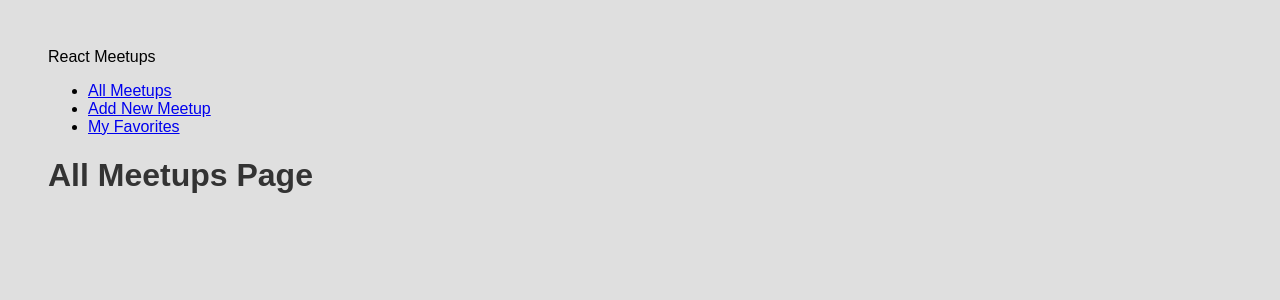
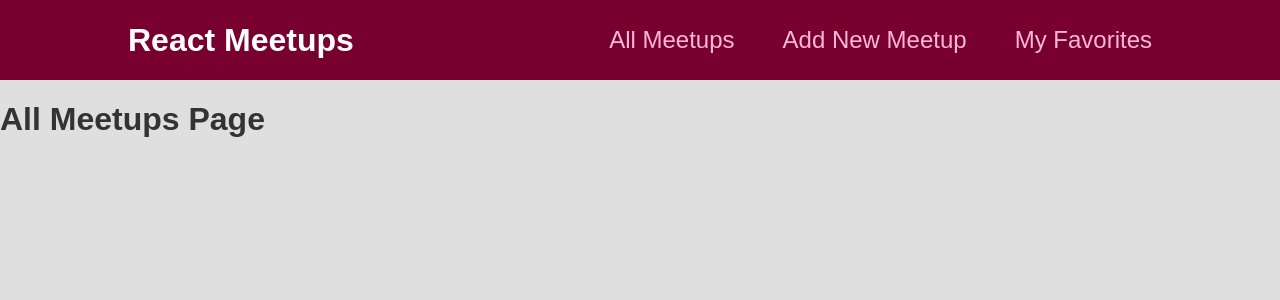
Before and after one commit to fullstackdev710/Next.js-React-The-Complete-Guide, a React (Create React App) app in the folder react-course/: page / in a window 1280 px wide. Shown: the top 300 px of the page. Built offline with nearby package versions, Linux system fonts and the light colour scheme.

Commit message:
Scoping Component Styles with CSS Modules

```diff
--- a/react-course/src/components/layout/MainNavigation.js
+++ b/react-course/src/components/layout/MainNavigation.js
@@ -1,10 +1,12 @@
 import React from "react";
 import { Link } from "react-router-dom";
 
+import classes from "./MainNavigation.module.css";
+
 function MainNavigation(props) {
   return (
-    <header>
-      <div>React Meetups</div>
+    <header className={classes.header}>
+      <div className={classes.logo}>React Meetups</div>
       <nav>
         <ul>
           <li>
--- /dev/null
+++ b/react-course/src/components/layout/MainNavigation.module.css
@@ -0,0 +1,47 @@
+.header {
+  width: 100%;
+  height: 5rem;
+  display: flex;
+  align-items: center;
+  justify-content: space-between;
+  background-color: #77002e;
+  padding: 0 10%;
+}
+
+.logo {
+  font-size: 2rem;
+  color: white;
+  font-weight: bold;
+}
+
+.header ul {
+  list-style: none;
+  margin: 0;
+  padding: 0;
+  display: flex;
+  align-items: baseline;
+}
+
+.header li {
+  margin-left: 3rem;
+}
+
+.header a {
+  text-decoration: none;
+  font-size: 1.5rem;
+  color: #fcb8d2;
+}
+
+.header a:hover,
+.header a:active,
+.header a.active {
+  color: white;
+}
+
+.badge {
+  background-color: #cc2062;
+  color: white;
+  border-radius: 12px;
+  padding: 0 1rem;
+  margin-left: 0.5rem;
+}
--- a/react-course/src/index.css
+++ b/react-course/src/index.css
@@ -4,7 +4,7 @@
 
 body {
   font-family: sans-serif;
-  margin: 3rem;
+  margin: 0;
   background-color: #dfdfdf;
 }
 
```
